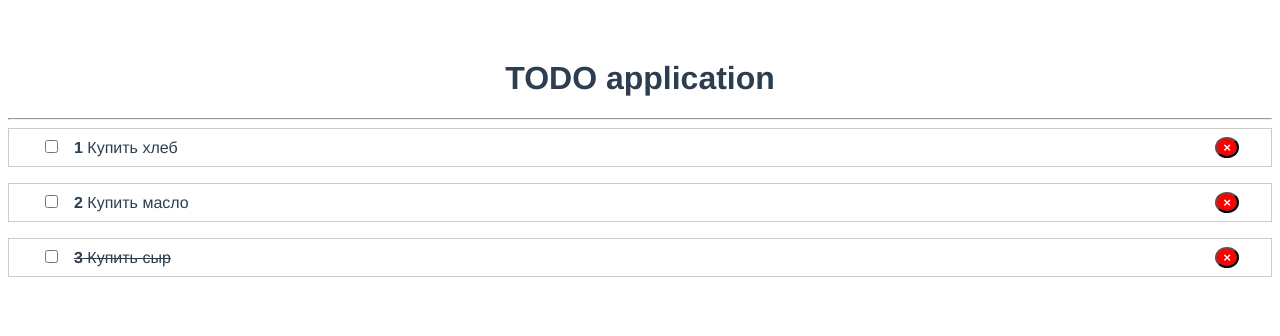
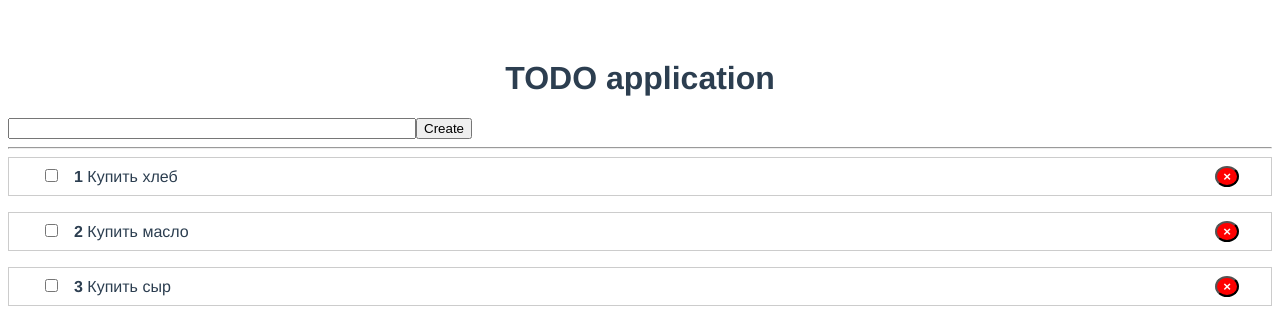
Before and after one commit to Ustingit/vue-start, a Vue app: page / in a window 1280 px wide. Shown: the top 336 px of the page. Built offline with nearby package versions, Linux system fonts and the light colour scheme; no server answers.

Commit message:
fetching from api and adding

```diff
--- a/src/App.vue
+++ b/src/App.vue
@@ -1,9 +1,13 @@
 <template>
   <div id="app">
     <h1>TODO application</h1>
+    <AddTodo
+        @add-todo="addTodo"
+     />
     <hr />
     <TodoList
       v-bind:todos="todos"
+      @remove-todo="removeTodo"
     />
   </div>
 </template>
@@ -11,19 +15,34 @@
 <script>
 
 import TodoList from '@/components/TodoList';
+import AddTodo from '@/components/AddTodo';
 
 export default {
   name: 'App',
   components: {
-    TodoList
+    TodoList, AddTodo
   },
   data() {
     return {
       todos: [
-        { id: 1, text: "Купить хлеб", completed: false },
-        { id: 2, text: "Купить масло", completed: false },
-        { id: 3, text: "Купить сыр", completed: true }
+        { id: 1, title: "Купить хлеб", completed: false },
+        { id: 2, title: "Купить масло", completed: false },
+        { id: 3, title: "Купить сыр", completed: false }
       ]
+    }
+  },
+  mounted() {
+    fetch('https://jsonplaceholder.typicode.com/todos')
+      .then(response => response.json())
+      .then(json => this.todos = json);
+  },
+  methods: {
+    removeTodo(id) {
+      this.todos = this.todos.filter(x => x.id !== id);
+    },
+    addTodo(newTodo) {
+      console.log(newTodo);
+      this.todos.push(newTodo);
     }
   }
 }
--- /dev/null
+++ b/src/components/AddTodo.vue
@@ -0,0 +1,40 @@
+<template>
+    <form @submit.prevent="onSubmit" >
+        <input type="text" v-model="title" />
+        <button type="submit" >Create</button>
+    </form>
+</template>
+
+<script>
+export default {
+    methods: {
+        onSubmit() {
+            if (this.title.trim()) {
+                const newTodo = {
+                    id: Date.now(),
+                    title: this.title.trim(),
+                    completed: false
+                };
+
+                this.$emit('add-todo', newTodo);
+                this.title = '';
+            }
+        }
+    },
+    data() {
+        return {
+            title: ''
+        }
+    }
+}
+</script>
+
+<style scoped>
+    form {
+        display: flex;
+    }
+
+    input {
+        width: 400px;
+    }
+</style>
--- a/src/components/TodoItem.vue
+++ b/src/components/TodoItem.vue
@@ -1,11 +1,13 @@
 <template>
     <li>
         <span v-bind:class="{done: todo.completed}">
-            <input type="checkbox" />
-            <strong>{{todo.id}}</strong>
-            {{todo.text}}
+            <input type="checkbox" v-on:change="todo.completed = !todo.completed" />
+            <strong>{{index + 1}}</strong>
+            {{todo.title}}
         </span>
-        <button class="rm">&times;</button>
+        <button class="rm" v-on:click="$emit('remove-todo', todo.id)" >
+        &times;
+        </button>
     </li>
 </template>
 
@@ -16,7 +18,8 @@ export default {
         todo: {
             type: Object,
             required: true
-        }
+        },
+        index: Number
     }
 }
 
--- a/src/components/TodoList.vue
+++ b/src/components/TodoList.vue
@@ -2,8 +2,10 @@
     <div>
         <ul>
             <TodoItem
-                v-for="todo of todos"
+                v-for="(todo, index) of todos"
                 v-bind:todo="todo"
+                v-bind:index="index"
+                v-on:remove-todo="removeTodo"
             />
         </ul>
     </div>
@@ -17,6 +19,11 @@ export default {
     props: ['todos'],
     components: {
         TodoItem
+    },
+    methods: {
+        removeTodo(id) {
+            this.$emit('remove-todo', id);
+        }
     }
 }
 
```
